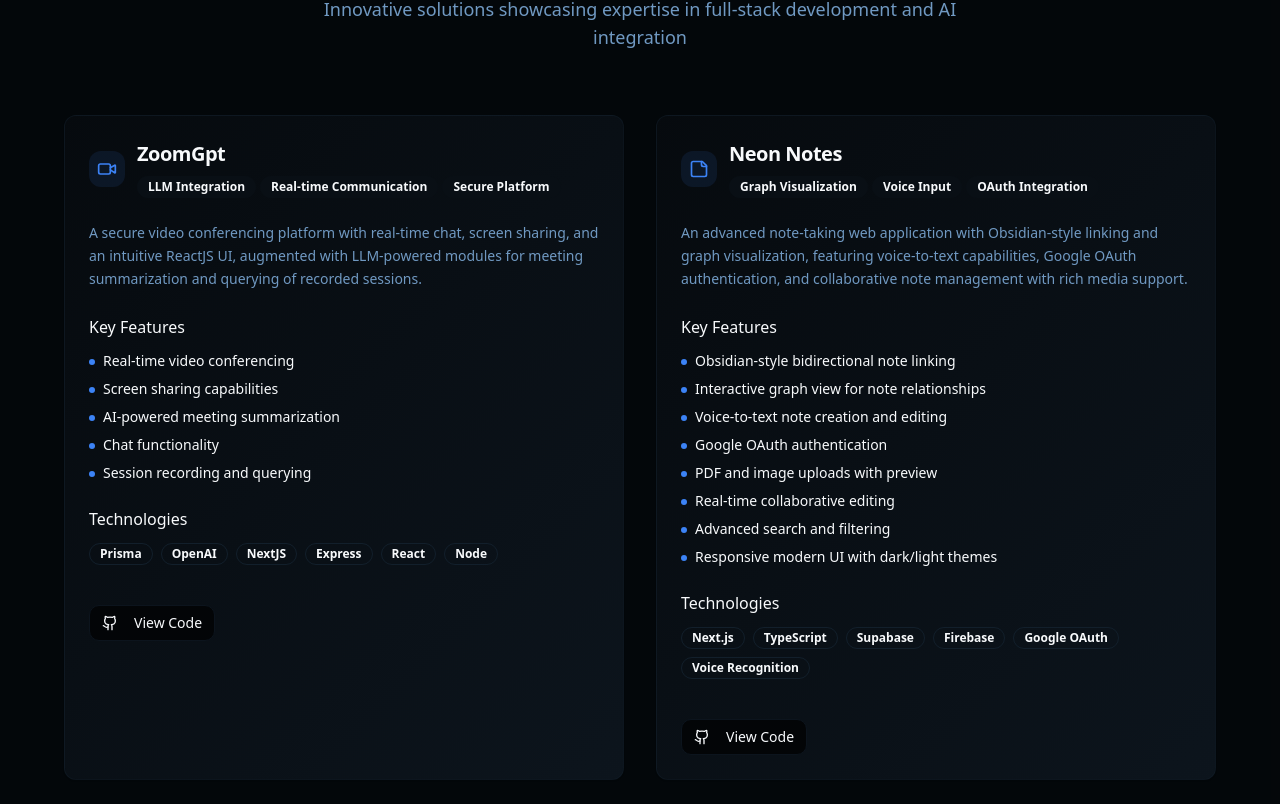
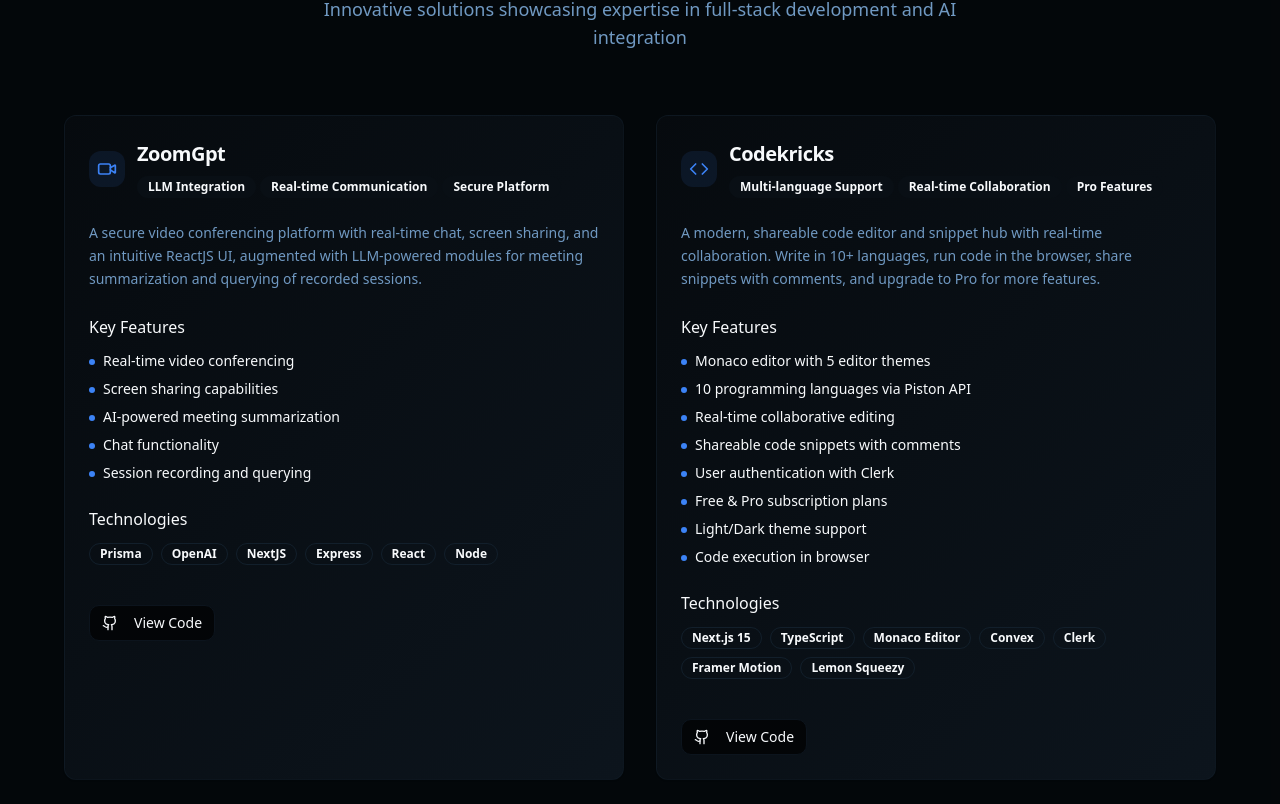
Before and after one commit to ajay47k/portfolio, a React (Vite) app: page / in a window 1280 px wide. Shown: the part 4096-4900 px from the top of the page. Built offline with nearby package versions, Linux system fonts and the light colour scheme.

Commit message:
Add Codekricks project and reorder

```diff
--- a/src/components/Portfolio/Projects.tsx
+++ b/src/components/Portfolio/Projects.tsx
@@ -1,7 +1,7 @@
 import { Card, CardContent, CardDescription, CardHeader, CardTitle } from "@/components/ui/card";
 import { Button } from "@/components/ui/button";
 import { Badge } from "@/components/ui/badge";
-import { ExternalLink, Github, Video, Users, MessageSquare, Share2, StickyNote, Wand2 } from "lucide-react";
+import { ExternalLink, Github, Video, Users, MessageSquare, Share2, StickyNote, Wand2, Code } from "lucide-react";
 
 const projects = [
   {
@@ -17,6 +17,23 @@ const projects = [
       "Session recording and querying"
     ],
     highlights: ["LLM Integration", "Real-time Communication", "Secure Platform"]
+  },
+  {
+    title: "Codekricks",
+    description: "A modern, shareable code editor and snippet hub with real-time collaboration. Write in 10+ languages, run code in the browser, share snippets with comments, and upgrade to Pro for more features.",
+    technologies: ["Next.js 15", "TypeScript", "Monaco Editor", "Convex", "Clerk", "Framer Motion", "Lemon Squeezy"],
+    github: "https://github.com/ajay47k/codekricks.git",
+    features: [
+      "Monaco editor with 5 editor themes",
+      "10 programming languages via Piston API",
+      "Real-time collaborative editing",
+      "Shareable code snippets with comments",
+      "User authentication with Clerk",
+      "Free & Pro subscription plans",
+      "Light/Dark theme support",
+      "Code execution in browser"
+    ],
+    highlights: ["Multi-language Support", "Real-time Collaboration", "Pro Features"]
   },
   {
     title: "Neon Notes",
@@ -78,6 +95,8 @@ const Projects = () => {
                         <StickyNote className="w-5 h-5 text-primary" />
                       ) : project.title === "Pixman AI" ? (
                         <Wand2 className="w-5 h-5 text-primary" />
+                      ) : project.title === "Codekricks" ? (
+                        <Code className="w-5 h-5 text-primary" />
                       ) : (
                         <Video className="w-5 h-5 text-primary" />
                       )}
```
